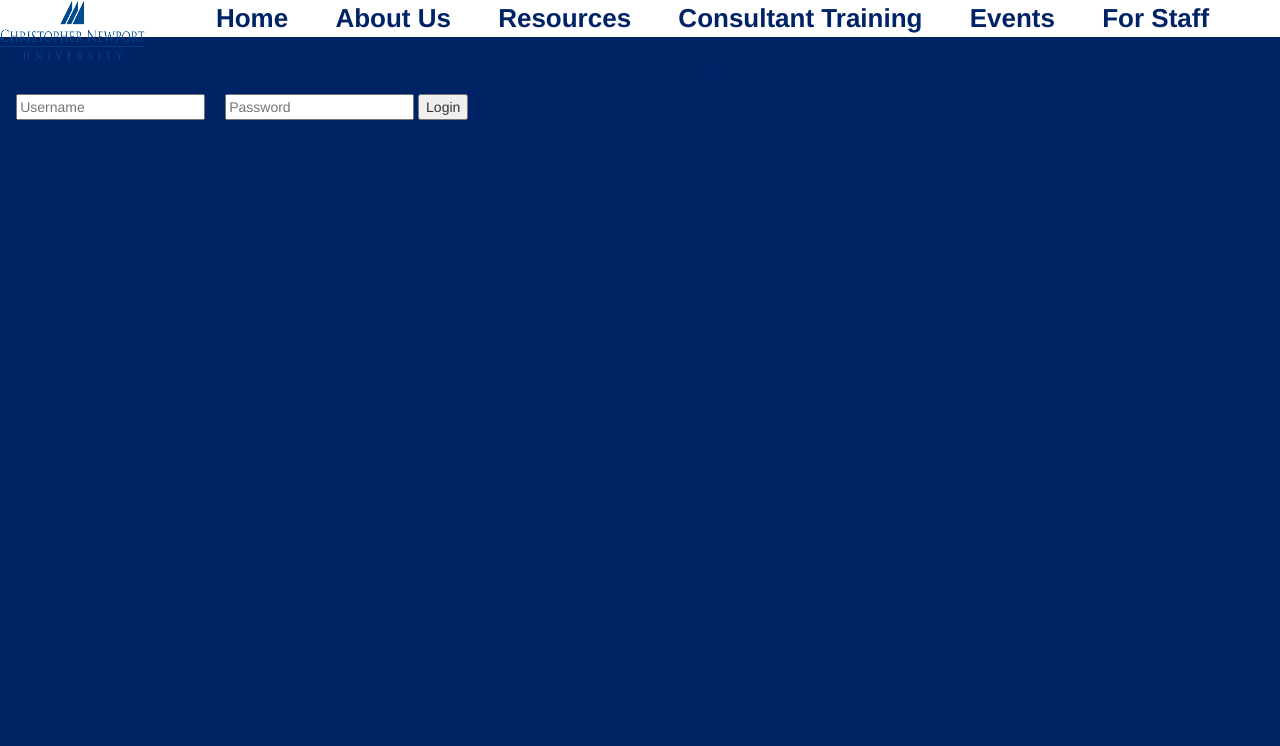
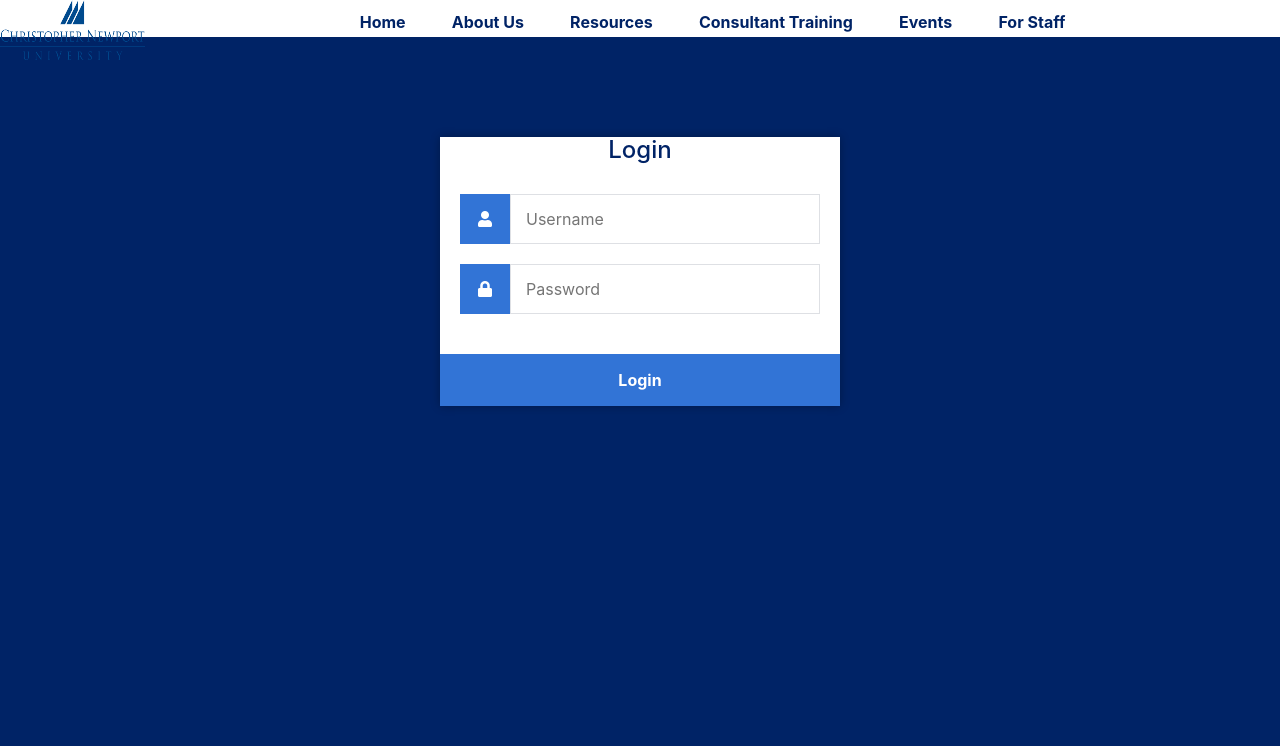
Before and after one commit to calebmathew/CNU-Writing-Center-Website, a PHP site: page /login.html in a window 1280 px wide. Shown: the top 746 px of the page. Run offline with PHP 8.4, Linux system fonts and the light colour scheme.

Commit message:
Replace capstone.css

```diff
--- a/capstone.css
+++ b/capstone.css
@@ -143,3 +143,64 @@
   text-align: center;
   text-decoration: none;
 }
+
+
+* {
+  	box-sizing: border-box;
+  	font-family: -apple-system, BlinkMacSystemFont, "segoe ui", roboto, oxygen, ubuntu, cantarell, "fira sans", "droid sans", "helvetica neue", Arial, sans-serif;
+  	font-size: 16px;
+  	-webkit-font-smoothing: antialiased;
+  	-moz-osx-font-smoothing: grayscale;
+
+}
+
+.login {
+  	width: 400px;
+  	background-color: #ffffff;
+  	box-shadow: 0 0 9px 0 rgba(0, 0, 0, 0.3);
+  	margin: 100px auto;
+}
+.login h1 {
+  	text-align: center;
+  	color: #5b6574;
+  	font-size: 24px;
+  	padding: 20px 0 20px 0;
+  	border-bottom: 1px solid #dee0e4;
+}
+.login form {
+  	display: flex;
+  	flex-wrap: wrap;
+  	justify-content: center;
+  	padding-top: 20px;
+}
+.login form label {
+  	display: flex;
+  	justify-content: center;
+  	align-items: center;
+  	width: 50px;
+  	height: 50px;
+  	background-color: #3274d6;
+  	color: #ffffff;
+}
+.login form input[type="password"], .login form input[type="text"] {
+  	width: 310px;
+  	height: 50px;
+  	border: 1px solid #dee0e4;
+  	margin-bottom: 20px;
+  	padding: 0 15px;
+}
+.login form input[type="submit"] {
+  	width: 100%;
+  	padding: 15px;
+ 	margin-top: 20px;
+  	background-color: #3274d6;
+  	border: 0;
+  	cursor: pointer;
+  	font-weight: bold;
+  	color: #ffffff;
+  	transition: background-color 0.2s;
+}
+.login form input[type="submit"]:hover {
+	background-color: #2868c7;
+  	transition: background-color 0.2s;
+}
```
